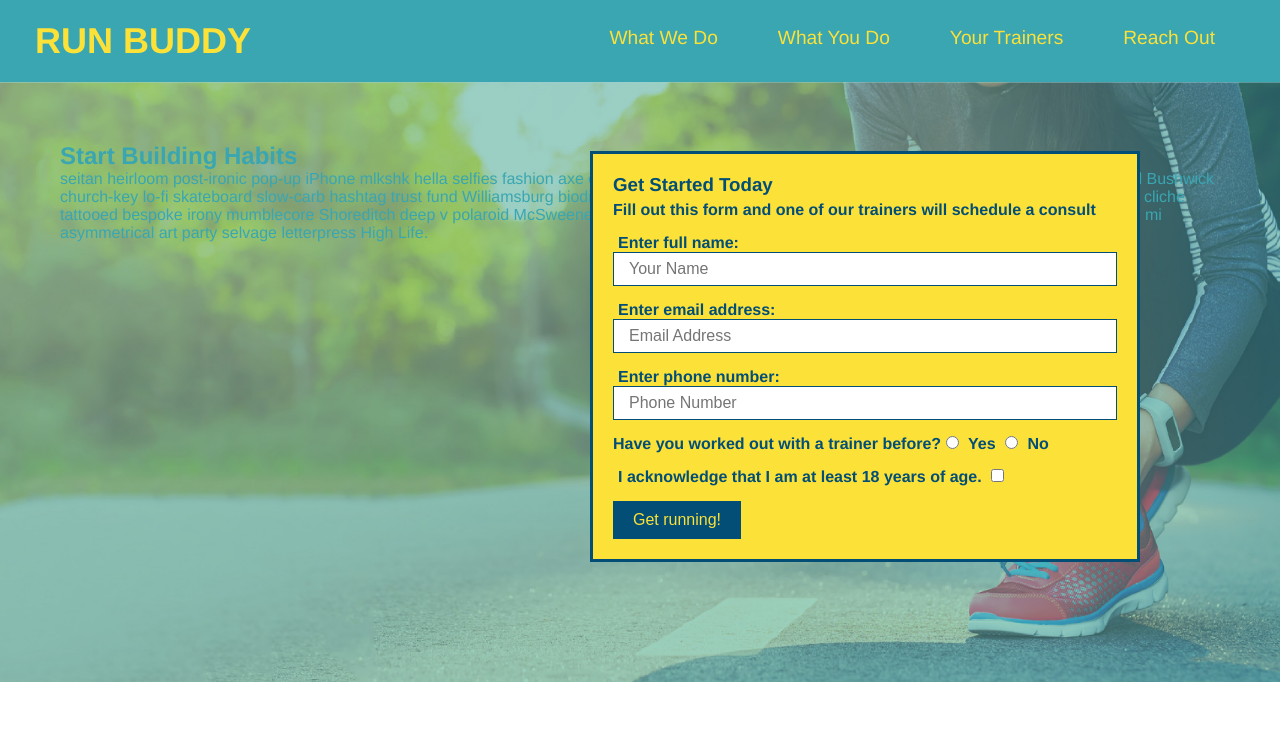
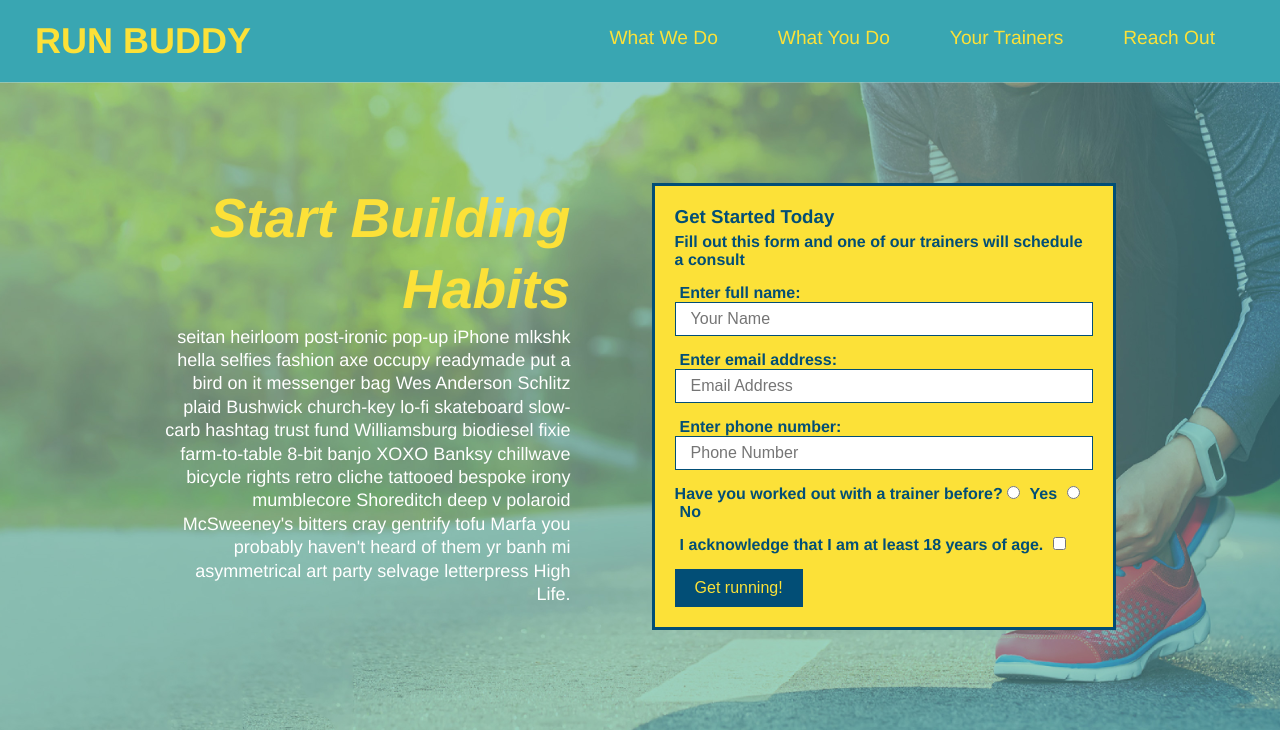
Before and after one commit to DSiedlarz90/run-buddy, a plain HTML site: page index.html in a window 1280 px wide. Shown: the top 739 px of the page. Drawn offline with Linux system fonts and the light colour scheme.

Commit message:
add flexbox to the hero

```diff
--- a/assets/css/style.css
+++ b/assets/css/style.css
@@ -52,15 +52,16 @@ footer {
     background: #fce138;
     width: 100%;
     padding: 40px 35px;
+    display: flex;
+    justify-content: space-between;
+    flex-wrap: wrap;
 }
 footer h2 {
-    display: inline;
     color: #024e76;
     font-size: 30px;
     margin: 0;
 }
 footer div {
-    float: right;
     line-height: 1.5;
     text-align: right;
 }
@@ -76,21 +77,20 @@ section{
 /* hero style start*/
 .hero {
     background-image: url("../images/hero-bg.jpg");
-    height: 600px;
     background-size: cover;
     background-position: center;
-    position: relative;
+    display: flex;
+    justify-content: center;
+    flex-wrap: wrap;
 }
 .hero-form {
     border: solid 3px #024e76;
     background-color: #fce138;
     padding: 20px;
-    width: 550px;
     color: #024e76;
-    position: absolute;
-    bottom: 120px;
-    right: 140px;
     font-weight: bold;
+    width: 40%;
+    margin: 3.5%;
 }
 
 .hero form h3 {
@@ -99,6 +99,21 @@ section{
 }
 .hero-form p {
     margin: 5px 0 15px 0;
+}
+
+.hero-cta {
+    width: 35%;
+    text-align: right;
+    margin: 3.5%;
+    color: #fff;
+    font-size: 18px;
+    line-height: 1.3;
+}
+
+.hero-cta h2 {
+    font-style: italic;
+    font-size: 55px;
+    color: #fce138
 }
 
 .form-input {
--- a/index.html
+++ b/index.html
@@ -34,7 +34,7 @@
 
         <!--hero section-->
         <section class="hero">
-            <div>
+            <div class="hero-cta">
                 <h2>Start Building Habits</h2>
                 <p>seitan heirloom post-ironic pop-up iPhone mlkshk hella selfies fashion axe occupy readymade put a bird on it messenger bag Wes Anderson Schlitz plaid Bushwick church-key lo-fi skateboard slow-carb hashtag trust fund Williamsburg biodiesel fixie farm-to-table 8-bit banjo XOXO Banksy chillwave bicycle rights retro cliche tattooed bespoke irony mumblecore Shoreditch deep v polaroid McSweeney's bitters cray gentrify tofu Marfa you probably haven't heard of them yr banh mi asymmetrical art party selvage letterpress High Life.</p>
             </div>
```
